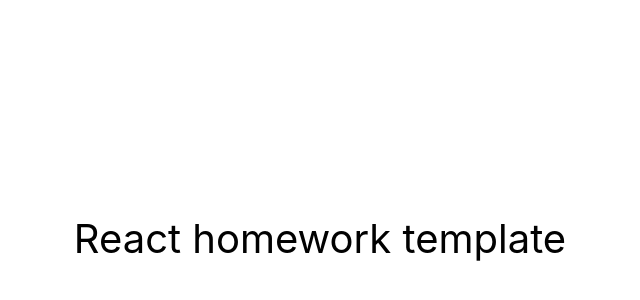
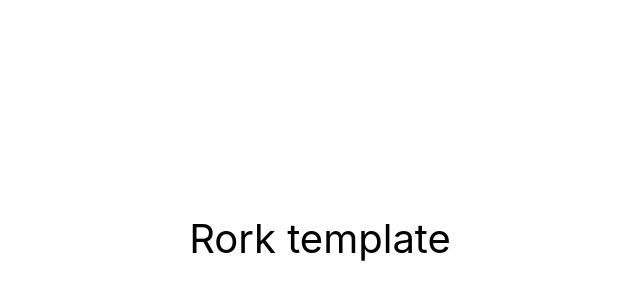
Before and after one commit to Valerka4052/goit-react-hw-03-image-finder, a React (Create React App) app: page / in a window 1280 px wide. Shown: the part 162-462 px from the top of the page, without its empty margins (320-960 px from the left). Built offline with nearby package versions, Linux system fonts and the light colour scheme.

Commit message:
Update App.jsx

```diff
--- a/src/components/App.jsx
+++ b/src/components/App.jsx
@@ -10,7 +10,7 @@ export const App = () => {
         color: '#010101'
       }}
     >
-      React homework template
+      Rork template
     </div>
   );
 };
```
